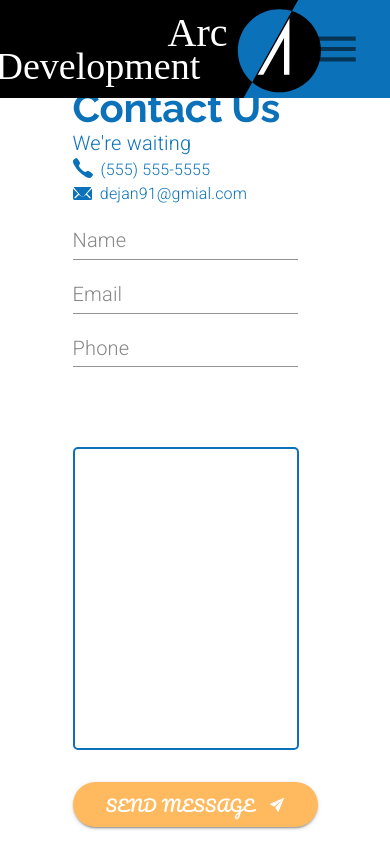
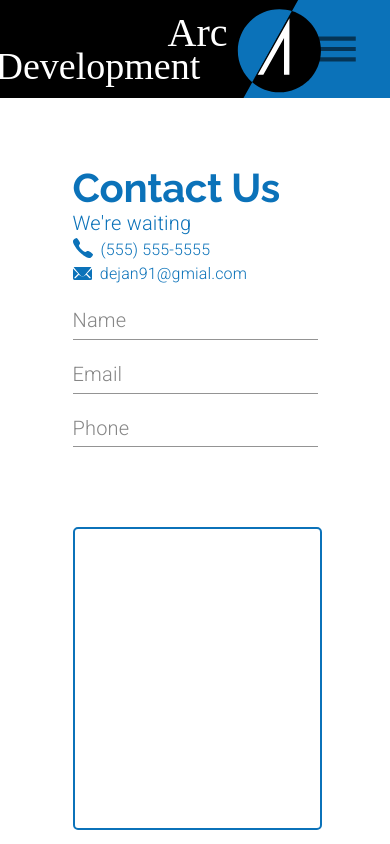
Before and after one commit to dejanV91/materialUiPractice, a React (Create React App) app: page /contactus in a window 390 px wide. Shown: the top 844 px of the page. Built offline with nearby package versions, Linux system fonts and the light colour scheme.

Commit message:
Finish textField rensponsive

```diff
--- a/src/components/Contact.js
+++ b/src/components/Contact.js
@@ -65,6 +65,7 @@ export default function Contact(props) {
   const { classes } = useStyles();
   const theme = useTheme();
   const matchesMD = useMediaQuery(theme.breakpoints.down("md"));
+  const matchesLG = useMediaQuery(theme.breakpoints.down("lg"));
 
   const [name, setName] = useState("");
   const [email, setEmail] = useState("");
@@ -83,7 +84,7 @@ export default function Contact(props) {
       >
         <Grid item alignItems="center" style={{ marginBottom: "2em" }}>
           <Grid container direction="column">
-            <Grid item>
+            <Grid item style={{ marginTop: matchesLG ? "5em" : undefined }}>
               <Typography variant="h2" style={{ lineHeight: 1 }}>
                 Contact Us
               </Typography>
@@ -128,12 +129,18 @@ export default function Contact(props) {
                 </Typography>
               </Grid>
             </Grid>
-            <Grid item container direction="column">
+            <Grid
+              item
+              container
+              direction="column"
+              style={{ maxWidth: "20em" }}
+            >
               <Grid item>
                 <TextField
                   label="Name"
                   id="name"
                   variant="standard"
+                  fullWidth
                   value={name}
                   onChange={(event) => setName(event.target.value)}
                 ></TextField>
@@ -143,6 +150,7 @@ export default function Contact(props) {
                   label="Email"
                   id="emal"
                   variant="standard"
+                  fullWidth
                   value={email}
                   onChange={(event) => setEmail(event.target.value)}
                 ></TextField>
@@ -152,6 +160,7 @@ export default function Contact(props) {
                   label="Phone"
                   id="phone"
                   variant="standard"
+                  fullWidth
                   value={phone}
                   onChange={(event) => setPhone(event.target.value)}
                 ></TextField>
@@ -160,6 +169,7 @@ export default function Contact(props) {
             <Grid item style={{ maxWidth: "20em" }}>
               <TextField
                 variant="standard"
+                fullWidth
                 InputProps={{ disableUnderline: true }}
                 multiline
                 rows={10}
```
